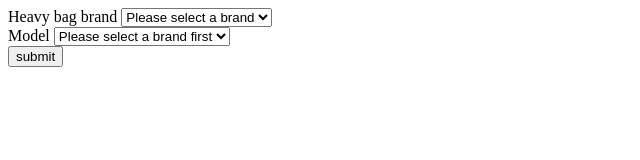
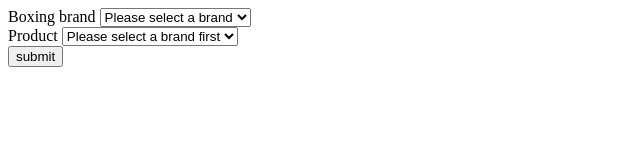
Before and after one commit to Newvolante/cascade_lists, a plain HTML site: page index.html in a window 1280 px wide. Shown: the whole page, without its empty margins (0-640 px from the left). Drawn offline with Linux system fonts and the light colour scheme.

Commit message:
minor changes

```diff
--- a/index.html
+++ b/index.html
@@ -10,7 +10,7 @@
 
     <form action="">
         <!-- first field -->
-        <label for="first_select_field">Heavy bag brand</label>
+        <label for="first_select_field">Boxing brand</label>
         <select id="first_select_field" name="brand">
             <option value="choose">Please select a brand</option>
             <option value="super_pro">Super Pro</option>
@@ -19,8 +19,8 @@
         <br />
 
         <!-- second field -->
-        <label for="second_select_field">Model</label>
-        <select id="second_select_field" name="model">
+        <label for="second_select_field">Product</label>
+        <select id="second_select_field" name="product">
             <option value="">Please select a brand first</option>
         </select>
         <br />
```
